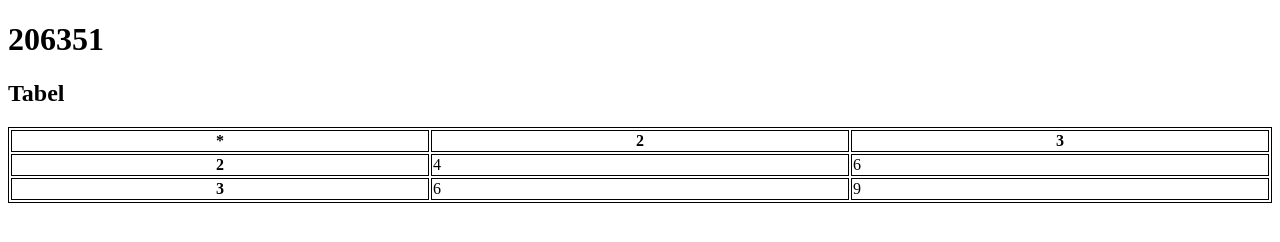
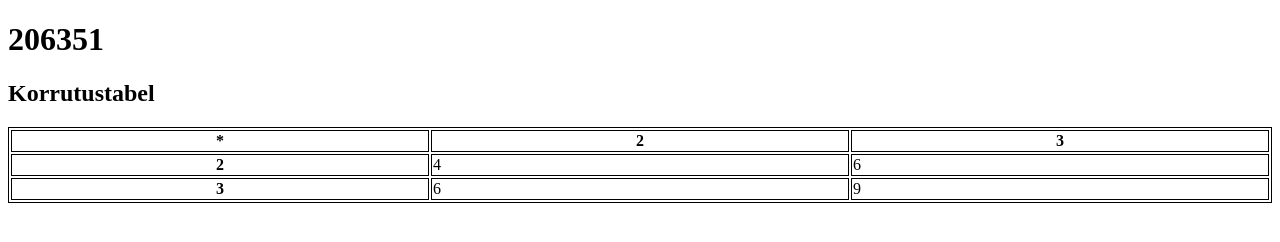
Before and after one commit to Rotamk/rotamk.github.io, a plain HTML site: page index.html in a window 1280 px wide. Drawn offline with Linux system fonts and the light colour scheme.

Commit message:
Update index.html

```diff
--- a/index.html
+++ b/index.html
@@ -9,7 +9,7 @@ table, th, td {
 </style>
 </head>
 <h1>206351</h1>
-<h2>Tabel</h2>
+<h2>Korrutustabel</h2>
 <table style="width:100%">
 <tr>
   <th>*</th>
```
